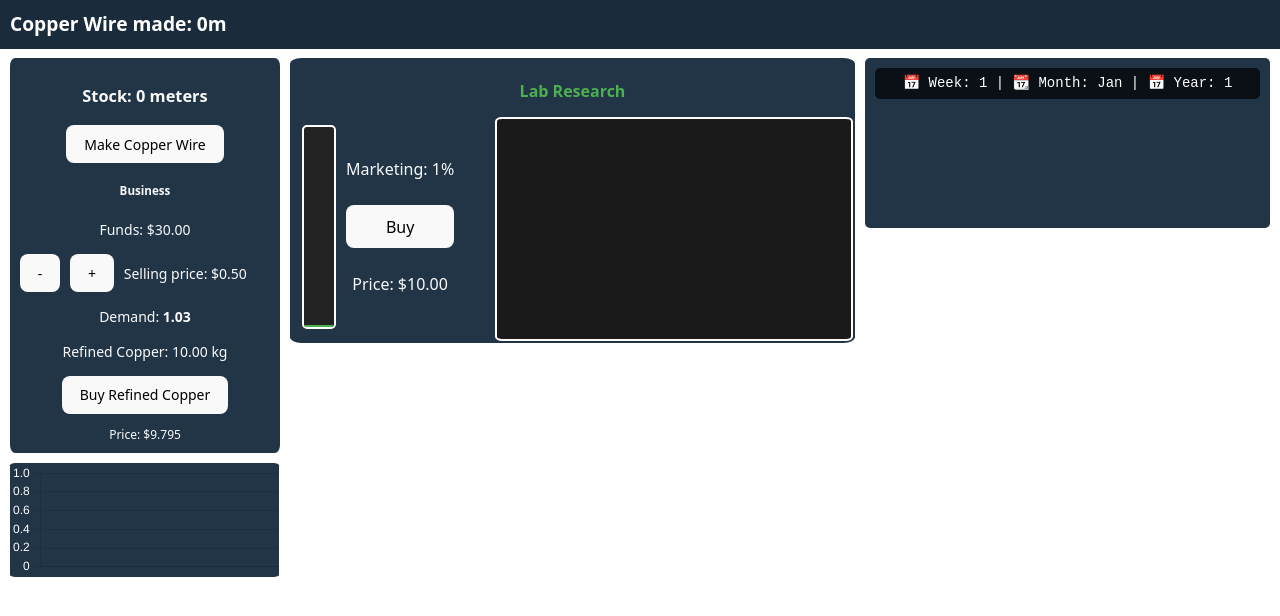
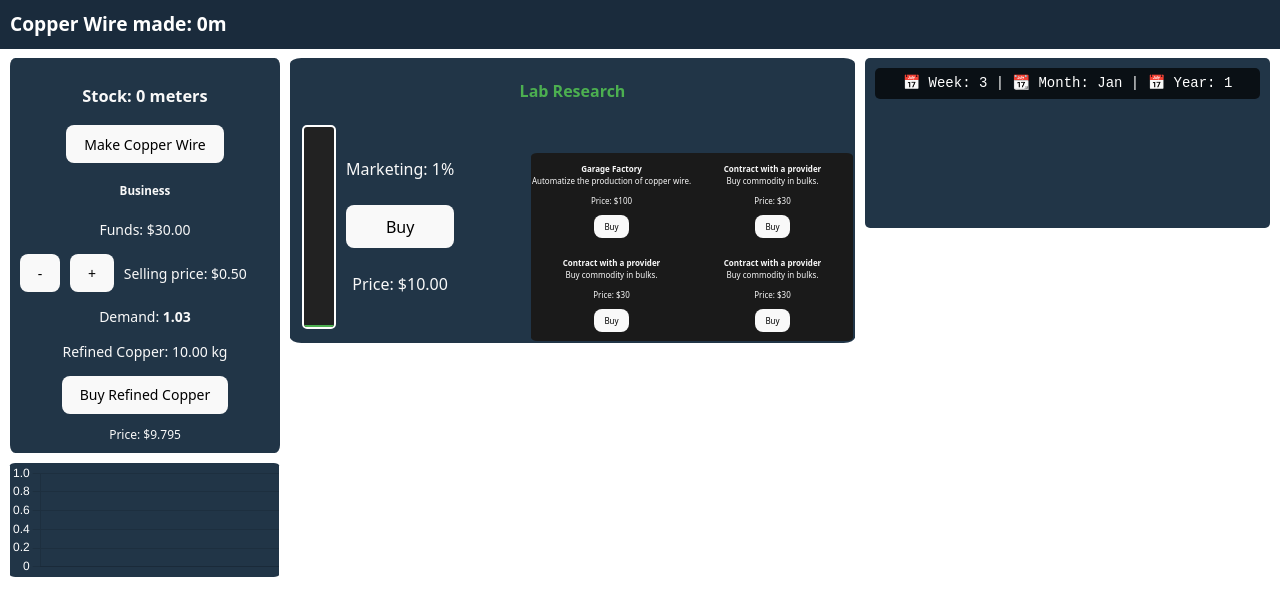
Before and after one commit to Engibee/conductors-will, a Vue app: page / in a window 1280 px wide. Shown: the top 616 px of the page. Built offline with nearby package versions, Linux system fonts and the light colour scheme.

Commit message:
- Started sorting the perks container, will start writing the functions soon.

```diff
--- a/src/App.vue
+++ b/src/App.vue
@@ -3,8 +3,16 @@ import { usePaperclipGame } from "./composables/usePaperclipGame.js";
 import PerkCard from "./components/PerkCards.vue";
 import { salesChart } from "./composables/usePaperclipGame.js";
 const { graficoCanvas } = salesChart();
-import { formatPrice, formatDate, formatNumber } from "./utils/helpers/format.js";
-import { buyPerk, hasMachinery } from "./composables/Perks.js";
+import {
+  formatPrice,
+  formatDate,
+  formatNumber,
+} from "./utils/helpers/format.js";
+import {
+  buyPerk,
+  hasMachinery,
+  hasContractProvider,
+} from "./composables/Perks.js";
 const {
   copperWireinMeter,
   lifeTimeCopperWire,
@@ -33,7 +41,9 @@ const {
 
 <template>
   <div class="top-bar">
-    <div class="totalCopper">Copper Wire made: {{ formatNumber(lifeTimeCopperWire) }}m</div>
+    <div class="totalCopper">
+      Copper Wire made: {{ formatNumber(lifeTimeCopperWire) }}m
+    </div>
   </div>
   <div class="containers">
     <div class="card business">
@@ -93,13 +103,42 @@ const {
         </div>
       </div>
       <div class="perks-container">
-        <PerkCard
-          v-if="!hasMachinery && lifeTimeCopperWire >= 100"
-          perk-id="machinery"
-          title="Garage Factory"
-          description="Automatize the production of copper wire"
-          :price="100.0"
-        />
+        <div class="industrial-perks">
+          <PerkCard
+            v-if="!hasMachinery && lifeTimeCopperWire >= 0"
+            perk-id="machinery"
+            title="Garage Factory"
+            description="Automatize the production of copper wire."
+            :price="100.0"
+          />
+        </div>
+        <div class="commodity-perks">
+          <PerkCard
+            v-if="!hasContractProvider && lifeTimeCopperWire >= 0"
+            perk-id="contract-provider"
+            title="Contract with a provider"
+            description="Buy commodity in bulks."
+            :price="30.0"
+          />
+        </div>
+        <div class="marketing-perks">
+          <PerkCard
+            v-if="!hasContractProvider && lifeTimeCopperWire >= 0"
+            perk-id="contract-provider"
+            title="Contract with a provider"
+            description="Buy commodity in bulks."
+            :price="30.0"
+          />
+        </div>
+        <div class="innovation-perks">
+          <PerkCard
+            v-if="!hasContractProvider && lifeTimeCopperWire >= 0"
+            perk-id="contract-provider"
+            title="Contract with a provider"
+            description="Buy commodity in bulks."
+            :price="30.0"
+          />
+        </div>
       </div>
     </div>
   </div>
--- a/src/components/PerkCards.vue
+++ b/src/components/PerkCards.vue
@@ -10,7 +10,6 @@
 </template>
 
 <script setup>
-import { defineProps } from "vue";
 import { usePaperclipGame } from '../composables/usePaperclipGame.js'
 import { buyPerk } from "../composables/Perks.js";
 
@@ -20,7 +19,7 @@ const props = defineProps({
   perkId: String,
   title: String,
   description: String,
-  price: Number, // função vinda do componente pai
+  price: Number,
 });
 
 function buy() {
--- a/src/composables/Perks.js
+++ b/src/composables/Perks.js
@@ -1,9 +1,13 @@
 import { ref, reactive, onMounted, onUnmounted, computed, watch } from "vue";
 
 export const hasMachinery = ref(false);
+export const hasContractProvider = ref(false);
 
 export function buyPerk(perk) {
   if (perk === "machinery") {
     hasMachinery.value = true;
   }
+  if (perk === "contract-provider") {
+    hasContractProvider.value = true;
+  }
 }
--- a/src/composables/usePaperclipGame.js
+++ b/src/composables/usePaperclipGame.js
@@ -293,6 +293,7 @@ export function usePaperclipGame() {
     const sellAmount = Math.min(quantity, copperWireinMeter.value);
 
     if (sellAmount > 0) {
+      console.log(`Sold products: ${sellAmount}`)
       copperWireinMeter.value -= sellAmount;
 
       const revenue = sellAmount * priceOfCopper.value;
--- a/src/style.css
+++ b/src/style.css
@@ -82,12 +82,11 @@
   height: 188px;
   width: 322px;
   overflow-y: auto;
-  display: flex;
+  display: grid;
   flex-direction: column;
-  border: 2px solid rgb(255, 255, 255);
   border-radius: 2%;
   background-color: #1a1a1a;
-  padding: 1rem;
+  padding: 0%;
   margin-top: 1rem;
   margin: 2px;
   position: absolute;
@@ -99,10 +98,37 @@ h4{
   color: #4caf50;
 }
 
+.industrial-perks{
+  grid-column: 1;
+  grid-row: 1;
+  width: 161px;
+  height: 94px;
+}
+
+.commodity-perks{
+  grid-column: 1;
+  grid-row: 2;
+  width: 161px;
+  height: 94px;
+}
+
+.marketing-perks{
+  grid-column: 2;
+  grid-row: 1;
+  width: 161px;
+  height: 94px;
+}
+
+.innovation-perks{
+  grid-column: 2;
+  grid-row: 2;
+  width: 161px;
+  height: 94px;
+}
 .perk-box {
-  border: 1px solid rgb(255, 255, 255);
-  padding: 0.5rem;
-  margin-top: 0.5rem;
+  padding: 0px;
+  margin: 0px;
+  font-size: 8px;
 }
 
 .marketing-container {
--- a/src/utils/helpers/format.js
+++ b/src/utils/helpers/format.js
@@ -10,7 +10,7 @@ export function formatDate(month, year = null) {
 }
 export function formatNumber(num) {
   if (num >= 1e12) return (num / 1e12).toFixed(2) + "T"
-  if (num >= 1e9) return (num / 1e9).toFixed(2) + "B"
+  if (num >= 1e9) return (num / 1e9).toFixed(2) + "G"
   if (num >= 1e6) return (num / 1e6).toFixed(2) + "M"
   if (num >= 1e3) return (num / 1e3).toFixed(2) + "K"
   return num
```
